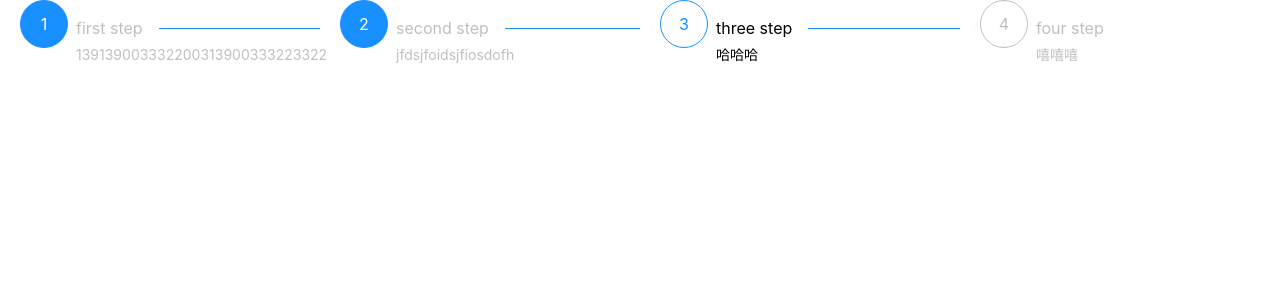
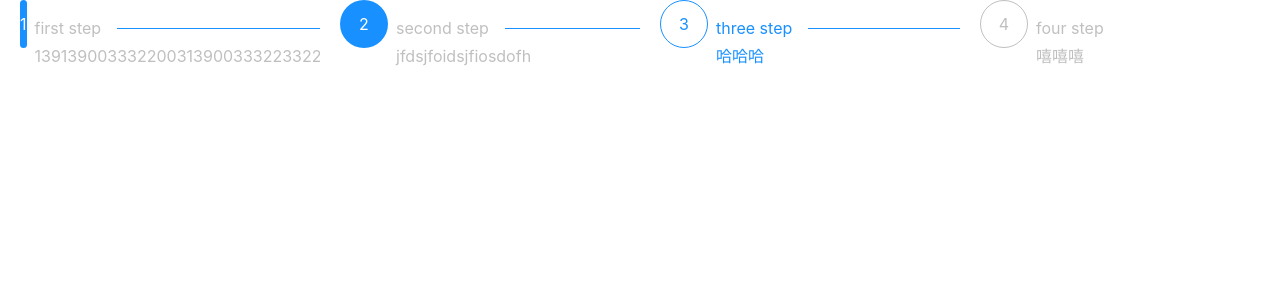
Before and after one commit to jinchengz2022/gingergarlic-ui, a React (Create React App) app: page / in a window 1280 px wide. Shown: the top 300 px of the page. Built offline with nearby package versions, Linux system fonts and the light colour scheme.

Commit message:
style: 步骤条样式修改

```diff
--- a/src/components/steps/Step.tsx
+++ b/src/components/steps/Step.tsx
@@ -10,6 +10,7 @@ export interface StepProps {
   description?: string;
   icon?: React.ReactNode;
   state?: 'wait' | 'process' | 'error' | 'finish';
+  direction?: 'vertical' | 'horizontal';
   onChange?: (current: number) => void;
   changeStep?: (c: number) => void;
 }
@@ -26,83 +27,75 @@ export const Step: FC<StepProps> = props => {
     changeStep
   } = props;
 
-  // const [stepState, updateState] = React.useState(state);
-
-  const stepStateClasses = classNames('step-state')
-
-  const stepDescClasses = classNames('step-desc', {
-    'step-desc-error': state === 'error',
-    'step-desc-wait': index! + 1 > current!,
-    'step-desc-finish': index! + 1 < current!,
-  })
+  // const stepDescClasses = classNames('step-desc', {
+  //   'step-desc-error': state === 'error',
+  //   'step-desc-wait': index! + 1 > current!,
+  //   'step-desc-finish': index! + 1 < current!,
+  // })
 
   const stepTitleClasses = classNames('step-title', {
     'line': index! < childrenLen! - 1,
     'step-line-wait': index! + 1 > current!,
-    'step-line-error': state === 'error',
-    'step-title-error': state === 'error',
-    'step-title-wait': index! + 1 > current!,
-    'step-title-finish': index! + 1 < current!,
   })
 
-  // const changeStep = () => {
-  //   if (!onChange) return;
-  //   onChange(index! + 1);
-  //   updateCurrent(index! + 1);
-  // }
+  const curState: Record<any, boolean> = {
+    'step-finish': state === 'error' ? false : index! + 1 < current!,
+    'step-process': state === 'error' ? false : (index! + 1 === current),
+    'step-error': state === 'error',
+    'step-wait': state === 'error' ? false : index! + 1 > current!,
+  };
 
+  const curStateName = Object.keys(curState).filter((s) => curState[s] ?? s);
 
-  const cur = React.useMemo(() => {
-    const a: Record<any, boolean> = {
-      'step-finish': state === 'error' ? false : index! + 1 < current!,
-      'step-process': state === 'error' ? false : (index! + 1 === current),
-      'step-error': state === 'error',
-      'step-wait': state === 'error' ? false : index! + 1 > current!,
-    };
-    console.log(a);
-
-    const curState = Object.keys(a).filter((s) => a[s] ?? s);
-    return curState
-  }, [current!])
-
-  const statusObject: any = {
+  const statusObject: Record<string, any> = {
     'step-finish': {
       color: '#fff',
+      titleColor: 'rgba(0, 0, 0, .25)',
       backgroundColor: '#1890ff'
     },
     'step-process': {
       border: '1px solid #1890ff',
+      titleColor: '#1890ff',
       color: '#1890ff'
     },
     'step-error': {
       border: '1px solid #f00',
+      titleColor: '#f00',
       color: '#f00'
     },
     'step-wait': {
       border: '1px solid rgba(0, 0, 0, .25)',
+      titleColor: 'rgba(0, 0, 0, .25)',
       color: 'rgba(0, 0, 0, .25)'
     }
   }
-  console.log(cur);
-
-  // TODO: 把子元素写成数组形式，current改变才能触发其他元素改变
 
   return (
     <div className='step'>
       {icon ?? <div
-        className={stepStateClasses}
+        className='step-state'
         onClick={() => changeStep!(index! + 1)}
         style={{
-          border: statusObject[cur[0]]?.border,
-          color: statusObject[cur[0]]?.color,
-          backgroundColor: statusObject[cur[0]]?.backgroundColor,
+          border: statusObject[curStateName[0]]?.border,
+          color: statusObject[curStateName[0]]?.color,
+          backgroundColor: statusObject[curStateName[0]]?.backgroundColor,
         }}
       >
         {index! + 1}
       </div>}
+      {/* <div className='step-vertical-line'></div> */}
       <div className='step-wrapper'>
-        <div className={stepTitleClasses}>{title}</div>
-        <div className={stepDescClasses}>{description}</div>
+        <div
+          className={stepTitleClasses}
+          style={{
+            color: statusObject[curStateName[0]]?.titleColor,
+          }}
+        >{title}</div>
+        <div
+          style={{
+            color: statusObject[curStateName[0]]?.titleColor,
+          }}
+        >{description}</div>
       </div>
     </div>
   )
--- a/src/components/steps/Steps.tsx
+++ b/src/components/steps/Steps.tsx
@@ -1,15 +1,15 @@
 import React, { FC, FunctionComponentElement } from 'react';
 import classNames from 'classnames';
-
-import { Step } from './Step'
-
 export interface StepsProps {
   style?: React.CSSProperties;
+  /** 当前步骤 */
   current?: number;
   className?: string;
+  /** 步骤条方向 */
   direction?: 'vertical' | 'horizontal';
   defaultCurrent?: number;
   children?: React.ReactNode;
+  /** 调用时点击可改变步骤条 */
   onChange?: (current: number) => void;
 }
 
@@ -19,28 +19,37 @@ export const Steps: FC<StepsProps> = props => {
 
   const classes = classNames('steps', className, {});
 
-  const changeStep = (c: number) => {
+  const changeStep = (current: number) => {
     if (!onChange) return;
-    onChange(c + 1);
-    updateCurrent(c + 1);
+    onChange(current + 1);
+    updateCurrent(current + 1);
   }
 
-  const childrenNode = () => {
-
-    return React.Children.map(children, (child, index) => {
-
+  const childrenNode = () => React.Children.map(children, (child, index) => {
     const childrenLen = React.Children.count(children);
-      const curNode = child as FunctionComponentElement<StepsProps & { index: number; childrenLen: number; changeStep: (c: number) => void; }>
+    const curNode = child as FunctionComponentElement<
+      StepsProps & {
+        index: number;
+        childrenLen: number;
+        changeStep: (c: number) => void;
+      }
+    >
     const { name } = curNode.type;
     if (name === 'Step') {
       return React.cloneElement(curNode, {
-          ...curNode.props, defaultCurrent, index, childrenLen, current: stepCurrent, changeStep
+        ...curNode.props,
+        defaultCurrent,
+        index,
+        childrenLen,
+        current: stepCurrent,
+        direction,
+        changeStep
       })
     } else {
       console.error('Steps children must be Step Component!')
     }
   })
-  }
+
 
   return (
     <div className={classes} style={style}>
--- a/src/components/steps/_style.scss
+++ b/src/components/steps/_style.scss
@@ -14,8 +14,7 @@ $finish-color: #1890ff;
 }
 
 .step {
-  display: inline-block;
-  align-items: center;
+  display: flex;
   flex: 1;
   padding-left: 20px;
   overflow: hidden;
@@ -29,52 +28,22 @@ $finish-color: #1890ff;
   width: 48px;
   height: 48px;
   margin-right: 8px;
-  border: 1px solid $finish-color;
   border-radius: 50px;
-  color: $finish-color;
-
-  &.step-wait {
-    border: 1px solid $wait-color;
-    color: $wait-color;
-  }
-
-  &.step-error {
-    border: 1px solid $error-color;
-    color: $error-color;
-  }
-
-  &.step-finish {
-    background-color: $finish-color;
-    color: #fff;
-    border: none;
-  }
 }
 
 .step-wrapper {
-  display: inline-block;
-  vertical-align: top;
+  // display: inline-block;
+  // vertical-align: top;
   margin-top: 12px;
-  white-space: nowrap;
+  // white-space: nowrap;
 }
 
 .step-desc {
-  position: absolute;
+  // position: absolute;
   max-width: 140px;
   font-size: 14px;
   white-space: normal;
   color: #000;
-
-  &.step-desc-wait {
-    color: $wait-color;
-  }
-
-  &.step-desc-finish {
-    color: $wait-color;
-  }
-
-  &.step-desc-error {
-    color: $error-color;
-  }
 }
 
 .step-title {
@@ -84,22 +53,6 @@ $finish-color: #1890ff;
   font-size: 16px;
   line-height: 32px;
   color: #000;
-
-  &.step-title-wait {
-    color: $wait-color;
-  }
-
-  &.step-title-finish {
-    color: $wait-color;
-  }
-
-  &.step-title-error {
-    color: $error-color;
-  }
-
-  // &.step-title-finish {
-    // color: #fff;
-  // }
 
   &.line::after {
     position: absolute;
@@ -114,16 +67,4 @@ $finish-color: #1890ff;
   &.step-line-wait::after {
     background-color: $line-wait-color;
   }
-
-  &.step-line-error::after {
-    background-color: $error-color;
-  }
-
-  // &.step-line-finish::after {
-  //   background-color: $finish-color;
-  // }
-
-  // &.step-line-process::after {
-  //   background-color: $line-wait-color;
-  // }
 }
```
Lines whose indentation alone changed are shown as unchanged.
